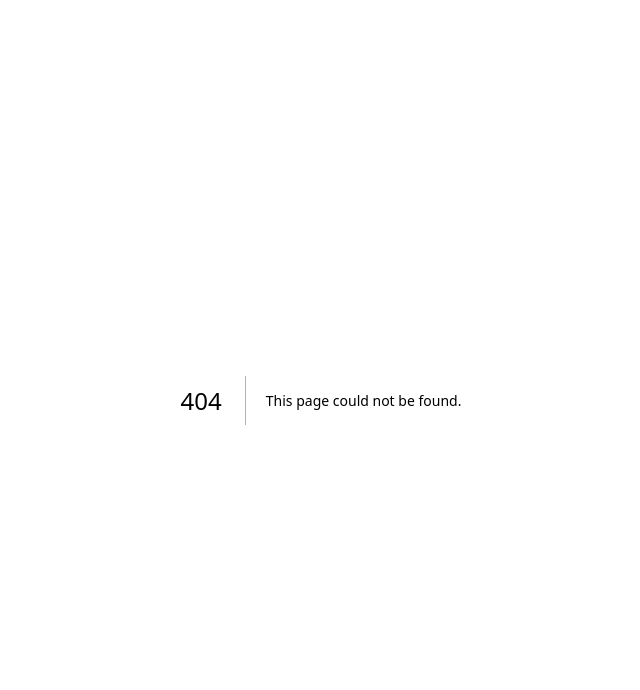
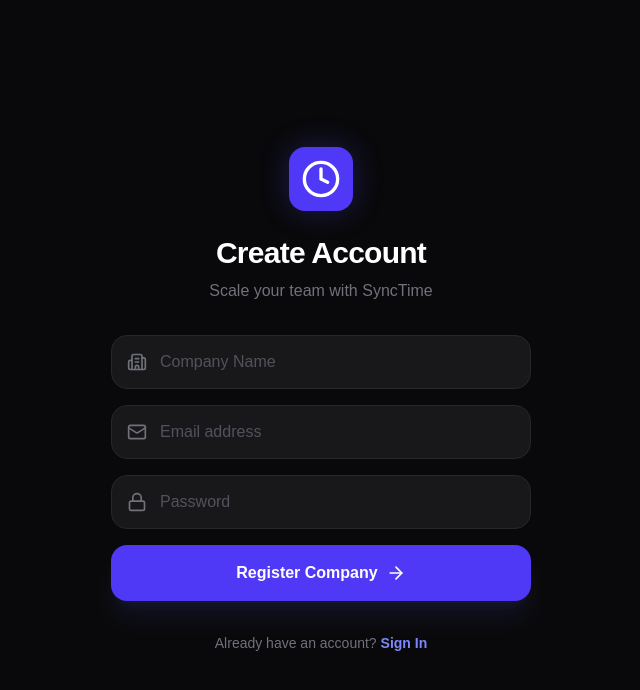
Before and after one commit to antoniousbotros/company-attendance-saas, a Next.js app: page /signup in a window 1280 px wide. Before the commit this address had no page. Shown: the top 690 px of the page, without its empty margins (319-959 px from the left). Built offline with nearby package versions, Linux system fonts and the light colour scheme; no server answers.

Commit message:
Enhancement: Complete signup flow with automatic onboarding trigger

```diff
--- a/src/app/page.tsx
+++ b/src/app/page.tsx
@@ -21,7 +21,7 @@
             <a href="#features" className="text-sm font-medium text-zinc-400 hover:text-white transition-colors">Features</a>
             <a href="#pricing" className="text-sm font-medium text-zinc-400 hover:text-white transition-colors">Pricing</a>
             <Link href="/login" className="text-sm font-medium text-zinc-400 hover:text-white transition-colors">Sign In</Link>
-            <Link href="/login" className="bg-white text-black px-5 py-2.5 rounded-xl font-bold hover:bg-zinc-200 transition-all text-sm">
+            <Link href="/signup" className="bg-white text-black px-5 py-2.5 rounded-xl font-bold hover:bg-zinc-200 transition-all text-sm">
               Start Free Trial
             </Link>
           </div>
@@ -46,7 +46,7 @@
               تتبع حضور موظفيك من خلال تليجرام مباشرة. لا داعي لأجهزة البصمة المكلفة، موبايل الموظف هو جهازه.
             </p>
             <div className="flex flex-col md:flex-row items-center justify-center gap-4">
-              <Link href="/login" className="w-full md:w-auto bg-indigo-600 hover:bg-indigo-700 text-white font-black px-10 py-5 rounded-2xl text-lg shadow-2xl shadow-indigo-500/30 flex items-center justify-center gap-2 group">
+              <Link href="/signup" className="w-full md:w-auto bg-indigo-600 hover:bg-indigo-700 text-white font-black px-10 py-5 rounded-2xl text-lg shadow-2xl shadow-indigo-500/30 flex items-center justify-center gap-2 group">
                 ابدأ تجربتك المجانية
                 <ArrowRight className="w-5 h-5 group-hover:translate-x-1 transition-transform" />
               </Link>
--- /dev/null
+++ b/src/app/signup/page.tsx
@@ -0,0 +1,124 @@
+"use client";
+
+import React, { useState } from "react";
+import { supabase } from "@/lib/supabase";
+import { useRouter } from "next/navigation";
+import { Clock, Mail, Lock, ArrowRight, Building2 } from "lucide-react";
+
+export default function SignupPage() {
+  const [email, setEmail] = useState("");
+  const [password, setPassword] = useState("");
+  const [companyName, setCompanyName] = useState("");
+  const [loading, setLoading] = useState(false);
+  const router = useRouter();
+
+  const handleSignup = async (e: React.FormEvent) => {
+    e.preventDefault();
+    setLoading(true);
+
+    // Sign up the user
+    const { data: authData, error: authError } = await supabase.auth.signUp({
+      email,
+      password,
+      options: {
+        data: {
+          company_name: companyName // This will be used by our trigger
+        }
+      }
+    });
+
+    if (authError) {
+      alert(authError.message);
+      setLoading(false);
+      return;
+    }
+
+    if (authData.user) {
+       alert("Registration successful! Please check your email for verification.");
+       router.push("/login");
+    }
+  };
+
+  return (
+    <div className="min-h-screen bg-[#09090b] flex items-center justify-center p-4">
+      <div className="w-full max-w-[420px] space-y-8 animate-in fade-in slide-in-from-bottom-4 duration-500">
+        <div className="text-center space-y-2">
+          <div className="w-16 h-16 bg-indigo-600 rounded-2xl flex items-center justify-center mx-auto mb-6 shadow-[0_0_30px_rgba(79,70,229,0.3)]">
+            <Clock className="w-10 h-10 text-white" />
+          </div>
+          <h1 className="text-3xl font-bold tracking-tight text-white">Create Account</h1>
+          <p className="text-zinc-500">Scale your team with SyncTime</p>
+        </div>
+
+        <form onSubmit={handleSignup} className="space-y-4">
+          <div className="space-y-1.5">
+            <div className="relative group">
+              <div className="absolute inset-y-0 left-0 pl-4 flex items-center pointer-events-none text-zinc-500 transition-colors group-focus-within:text-indigo-500">
+                <Building2 className="w-5 h-5" />
+              </div>
+              <input
+                type="text"
+                placeholder="Company Name"
+                value={companyName}
+                onChange={(e) => setCompanyName(e.target.value)}
+                className="w-full bg-zinc-900 border border-zinc-800 rounded-2xl py-3.5 pl-12 pr-4 text-white focus:border-indigo-500 outline-none transition-all placeholder:text-zinc-600"
+                required
+              />
+            </div>
+          </div>
+
+          <div className="space-y-1.5">
+            <div className="relative group">
+              <div className="absolute inset-y-0 left-0 pl-4 flex items-center pointer-events-none text-zinc-500 transition-colors group-focus-within:text-indigo-500">
+                <Mail className="w-5 h-5" />
+              </div>
+              <input
+                type="email"
+                placeholder="Email address"
+                value={email}
+                onChange={(e) => setEmail(e.target.value)}
+                className="w-full bg-zinc-900 border border-zinc-800 rounded-2xl py-3.5 pl-12 pr-4 text-white focus:border-indigo-500 outline-none transition-all placeholder:text-zinc-600"
+                required
+              />
+            </div>
+          </div>
+
+          <div className="space-y-1.5">
+            <div className="relative group">
+              <div className="absolute inset-y-0 left-0 pl-4 flex items-center pointer-events-none text-zinc-500 transition-colors group-focus-within:text-indigo-500">
+                <Lock className="w-5 h-5" />
+              </div>
+              <input
+                type="password"
+                placeholder="Password"
+                value={password}
+                onChange={(e) => setPassword(e.target.value)}
+                className="w-full bg-zinc-900 border border-zinc-800 rounded-2xl py-3.5 pl-12 pr-4 text-white focus:border-indigo-500 outline-none transition-all placeholder:text-zinc-600"
+                required
+              />
+            </div>
+          </div>
+
+          <button
+            disabled={loading}
+            className="w-full bg-indigo-600 text-white font-bold py-4 rounded-2xl hover:bg-indigo-700 transition-all active:scale-[0.98] flex items-center justify-center gap-2 group shadow-xl shadow-indigo-500/10"
+          >
+            {loading ? "Creating Account..." : "Register Company"}
+            <ArrowRight className="w-5 h-5 group-hover:translate-x-1 transition-transform" />
+          </button>
+        </form>
+
+        <div className="text-center">
+          <p className="text-zinc-500 text-sm">
+            Already have an account? <Link href="/login" className="text-indigo-400 font-semibold hover:underline">Sign In</Link>
+          </p>
+        </div>
+      </div>
+    </div>
+  );
+}
+
+// Simple internal Link component to avoid errors if next/link is tricky
+function Link({ href, children, className }: any) {
+  return <a href={href} className={className}>{children}</a>;
+}
```
Also changed, not shown: 1 other file (tests, documents, lock files or other folders).
